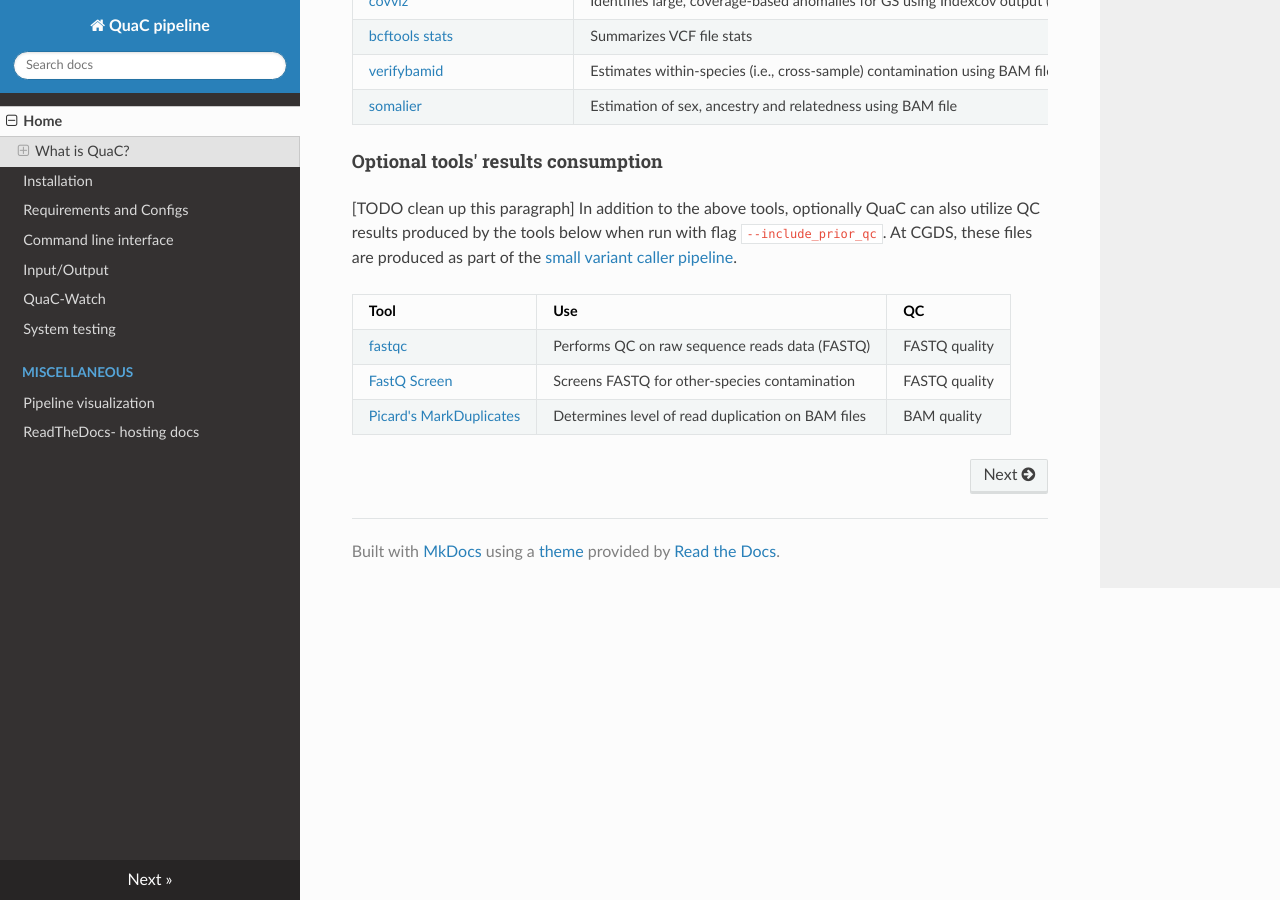
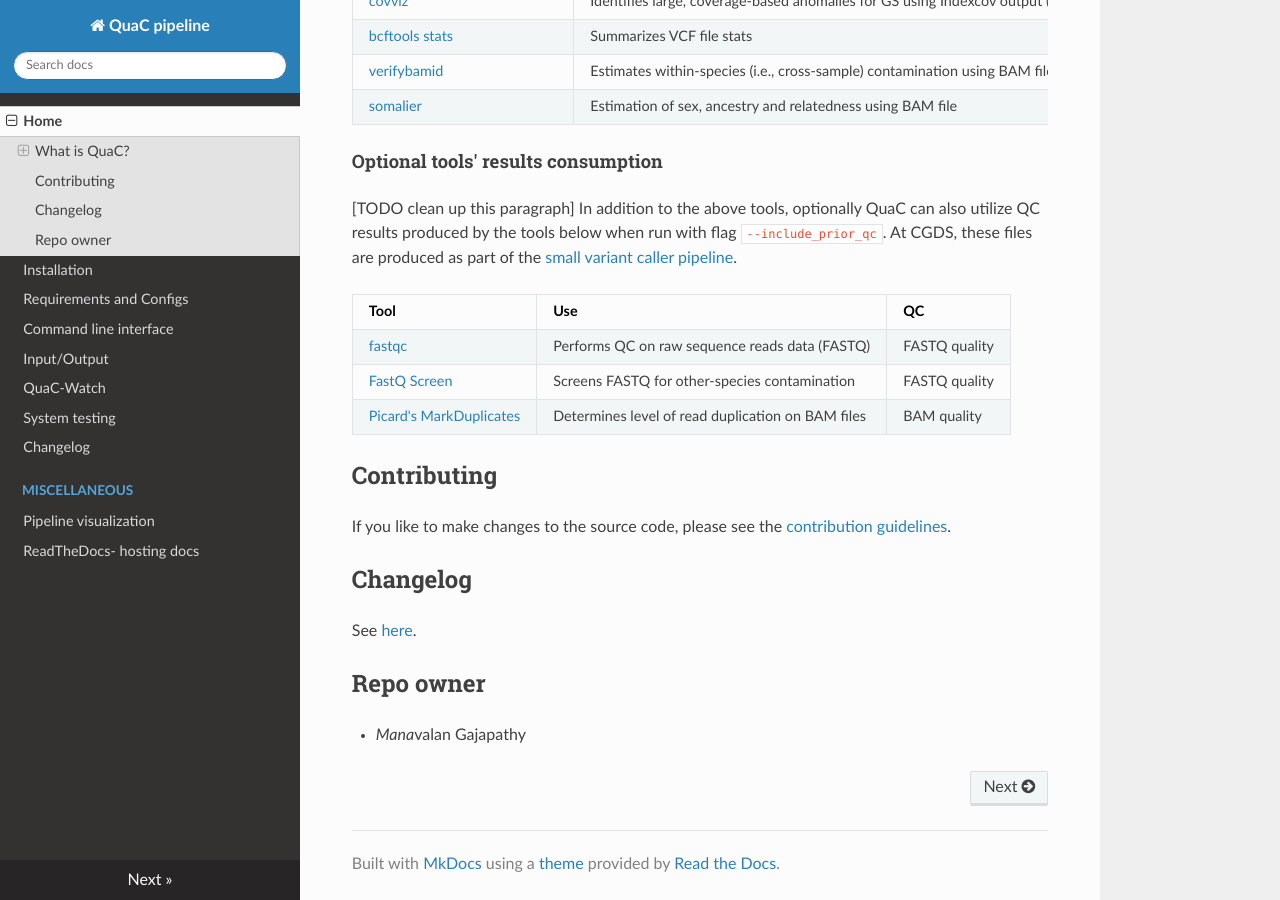
Before and after one commit to uab-cgds-worthey/quac, an MkDocs documentation site: the page built from docs/index.md, in a window 1280 px wide and 900 px high, scrolled down 949 px. Built offline with MkDocs 1.6.1, drawn with Linux system fonts in a browser that asks for light colours; nearby versions of some CDN libraries.

Commit message:
moves changelog location

```diff
--- a/README.md
+++ b/README.md
@@ -51,3 +51,16 @@ pipeline](https://gitlab.rc.uab.edu/center-for-computational-genomics-and-data-s
 | [fastqc](https://www.bioinformatics.babraham.ac.uk/projects/fastqc/)                                         | Performs QC on raw sequence reads data (FASTQ)    | FASTQ quality |
 | [FastQ Screen](https://www.bioinformatics.babraham.ac.uk/projects/fastq_screen/)                             | Screens FASTQ for other-species contamination     | FASTQ quality |
 | [Picard's MarkDuplicates](https://broadinstitute.github.io/picard/command-line-overview.html#MarkDuplicates) | Determines level of read duplication on BAM files | BAM quality   |
+
+
+## Contributing
+
+If you like to make changes to the source code, please see the [contribution guidelines](./CONTRIBUTING.md).
+
+## Changelog
+
+See [here](./Changelog.md).
+
+## Repo owner
+
+* *Mana*valan Gajapathy
--- a/mkdocs.yaml
+++ b/mkdocs.yaml
@@ -7,6 +7,7 @@ nav:
   - Input/Output: input_output.md
   - QuaC-Watch: quac_watch.md
   - System testing: system_testing.md
+  - Changelog: Changelog.md
   - Miscellaneous:
       - Pipeline visualization: visualize_pipeline.md
       - ReadTheDocs- hosting docs: static_site.md
```
Also changed, not shown: docs/Changelog.md (renamed from Changelog.md).
